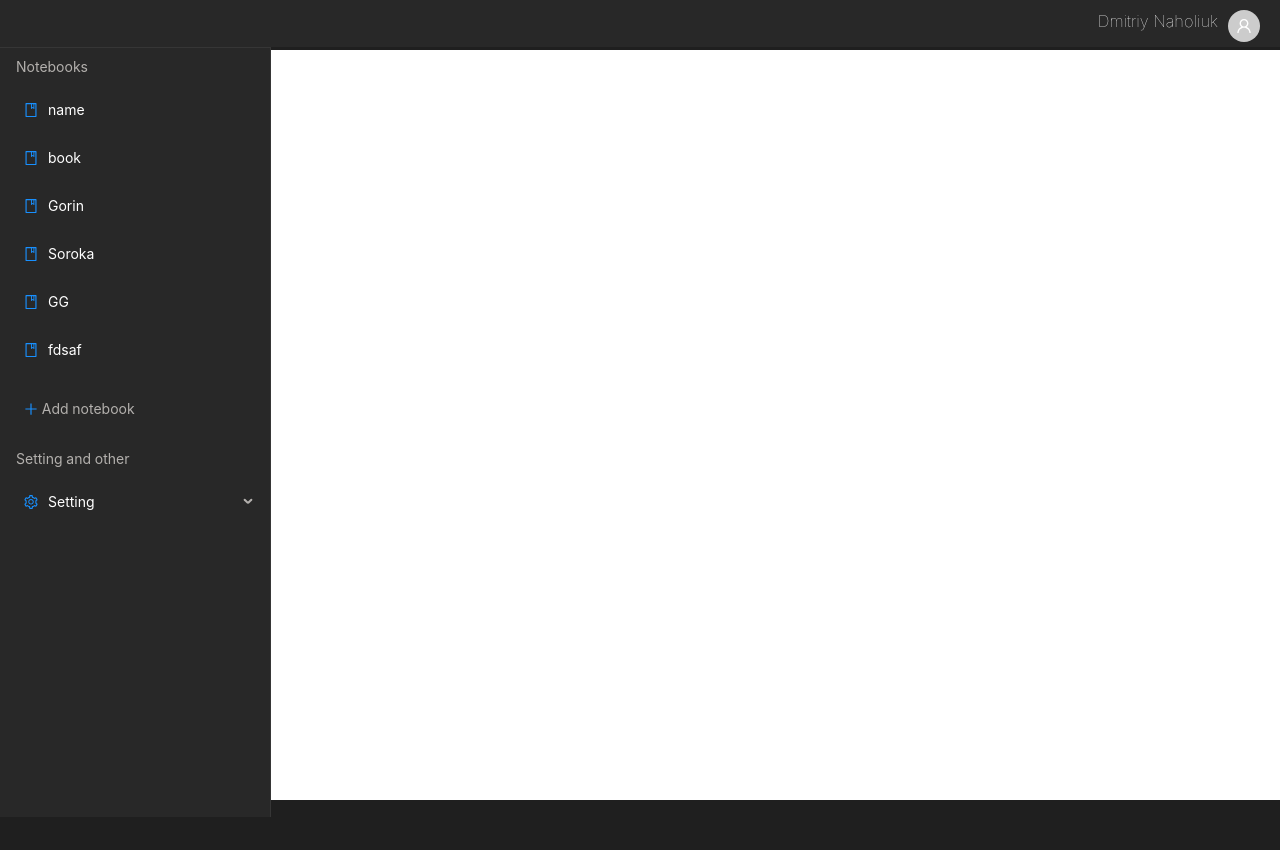
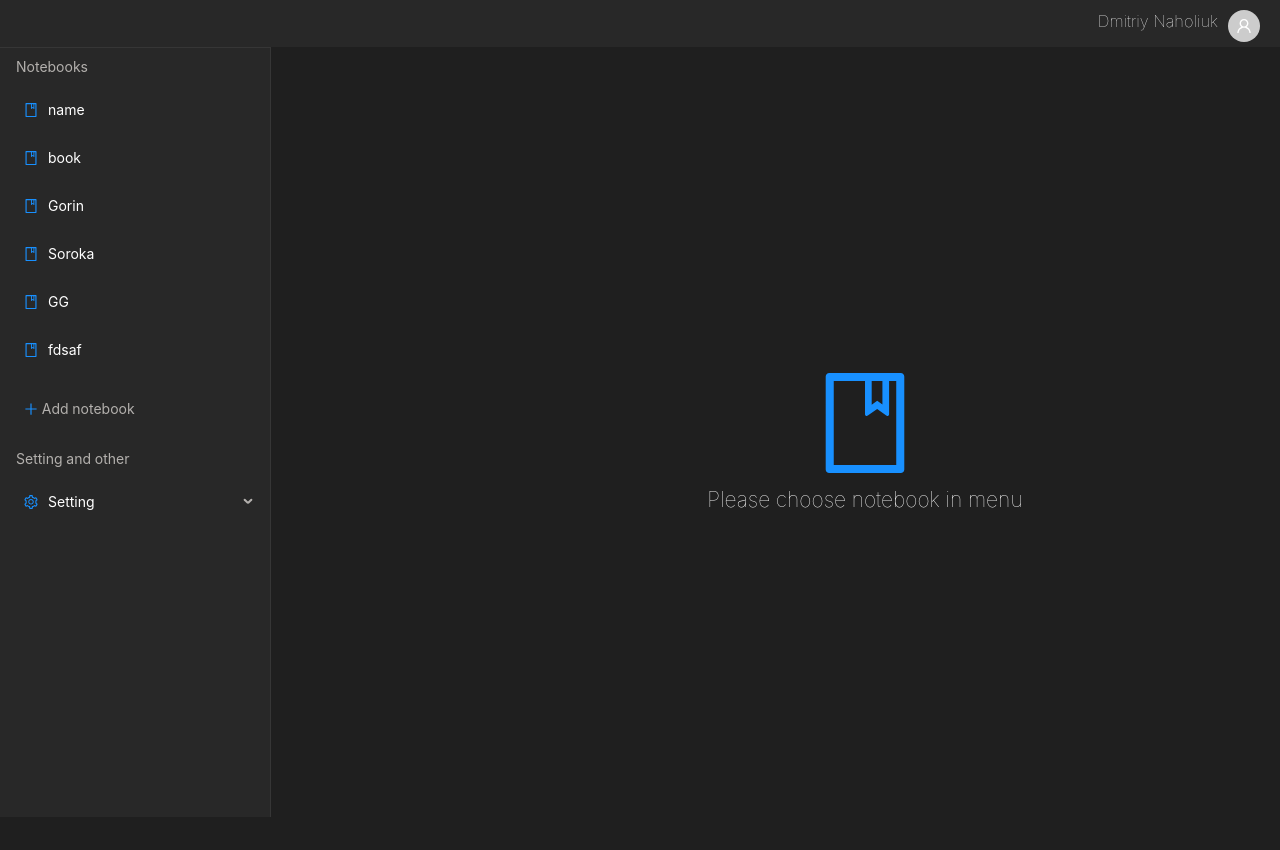
Before and after one commit to strutovsky/ainotebook, a React (Create React App) app in the folder src/ui/: page / in a window 1280 px wide. Before the commit the page ends 800 px from the top, so only its background shows below. Built offline with nearby package versions, Linux system fonts and the light colour scheme; data requests are answered from the project's data file.

Commit message:
Fixed styles for neither selected notebook

```diff
--- a/src/ui/src/App.tsx
+++ b/src/ui/src/App.tsx
@@ -30,9 +30,9 @@ function App() {
           <MainMenu/>
           <Switch>
               <Route path="/notebook" render={() => <Document/>}/>
-              {/*<Route>*/}
-              {/*    <Document/>*/}
-              {/*</Route>*/}
+              <Route>
+                  <ChooseNotebook/>
+              </Route>
           </Switch>
 
 
--- a/src/ui/src/components/Document/index.tsx
+++ b/src/ui/src/components/Document/index.tsx
@@ -1,25 +1,18 @@
-import React, {useEffect, useState} from 'react';
-// @ts-ignore
+import React, {useState} from 'react';
 import Styles from './document.module.css';
-import {useHistory, withRouter} from 'react-router-dom';
-import {NotebookAPI} from '../../api/notebookAPI';
+import {withRouter} from 'react-router-dom';
 
 const queryString = require('query-string');
 
 const Document: React.FC<any> = (props) => {
-    const history = useHistory()
     const [title, setTitle] = useState("Новая страница")
     const [text, setText] = useState("")
 
     const parsed = queryString.parse(props.location.search);
-    console.log(parsed)
-
 
     // useEffect(() => {
     //     NotebookAPI.getNotebookPage(notebookId, pageId)
     // }, [notebookId, pageId])
-
-
 
     return (<div className={Styles.wrap}>
                 <div className={Styles.header}>
@@ -32,8 +25,8 @@ const Document: React.FC<any> = (props) => {
                     {new Date().toDateString()}
                 </div>
 
-                <div className={Styles.body}>
-                    <textarea name="body" value={text} onChange={e => setText(e.target.value)}></textarea>
+                <div className={Styles.body} >
+                    <textarea style={{"resize": "none"}} name="body" value={text} onChange={e => setText(e.target.value)}></textarea>
                 </div>
             </div>)
 }
--- a/src/ui/src/components/NoNotebookSelected/choose.module.css
+++ b/src/ui/src/components/NoNotebookSelected/choose.module.css
@@ -14,4 +14,5 @@
 .wrap h2 {
     font-weight: lighter;
     margin-top: 10px;
+    color: var(--color-white);
 }
```
